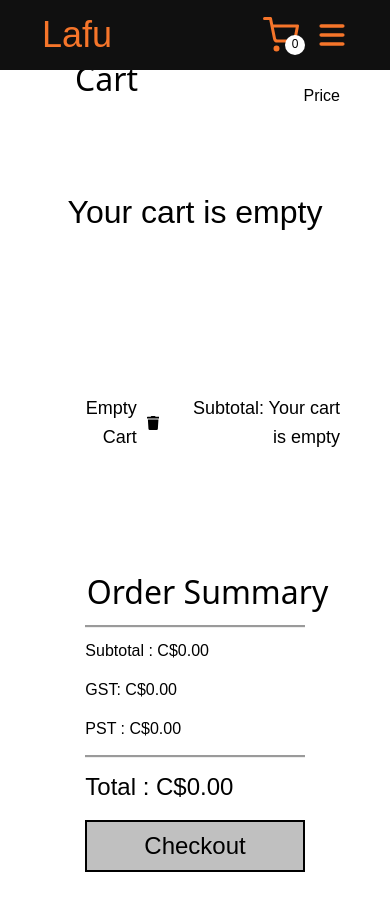
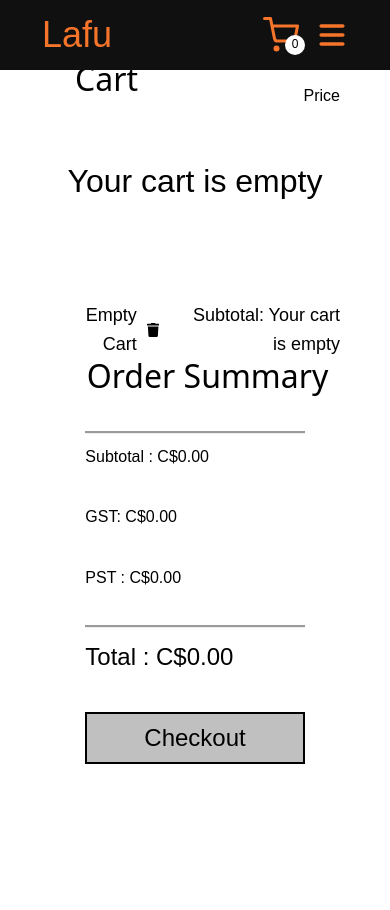
Before and after one commit to kmarquez01/torirestauraunt, a Next.js app: page /Cart in a window 390 px wide. Shown: the top 910 px of the page. After the commit the page ends 844 px from the top, so only its background shows below. Built offline with nearby package versions, Linux system fonts and the light colour scheme.

Commit message:
css updates

```diff
--- a/Home/Footer.js
+++ b/Home/Footer.js
@@ -44,6 +44,7 @@ function Footer(){
               </div>
               <div className={styles.footer_link_items}>
                   <h2>Opening Hours</h2>
+                  {/* <div className = "footer-information"> */}
                     <p>Sunday: Closed</p>
                     <p>Monday: 8:00am - 11:00pm</p>
                     <p>Tuesday: 8:00am - 11:00pm</p>
@@ -51,6 +52,7 @@ function Footer(){
                     <p>Thursday: 8:00am - 11:00pm</p>
                     <p>Friday: 8:00am - 12:00am</p>
                     <p>Saturday: Closed</p>
+                  {/* </div> */}
               </div>
             </div>
           </div>
--- a/styles/globals.css
+++ b/styles/globals.css
@@ -200,9 +200,8 @@ img{
 }
 
 .showcase-form{
-  height: 350px;
   width: 100%;
-  padding: 40px;
+  padding: 2em;
   z-index: 100;
 }
 
@@ -1093,6 +1092,7 @@ h1 {
   display: flex;
   flex-direction: column;
   gap: 75px;
+  padding-left: 10px;
 }
 
 .carts_item_wrap{
@@ -1196,7 +1196,7 @@ h1 {
   display: flex;
   flex-direction: column;
   align-items: center;
-  justify-content: center;
+  justify-content: flex-start;
 }
 
 .subtotal-container{
@@ -1244,13 +1244,14 @@ h1 {
 }
 
 .order-summary-container{
-  height: 75%;
   width: 75%;
+  gap: 50px;
+  margin: 50px auto;
   display: flex;
   flex-direction: column;
   align-content: center;
   align-items: center;
-  justify-content: space-evenly;
+  justify-content: center;
 }
 
 .checkout{
@@ -1283,6 +1284,11 @@ h1 {
   }
 }
 
+@media only screen and (max-width: 800px){
+  .showcase h1{
+    text-align: center;
+  }
+}
 
 @media only screen and (max-width: 900px){
   .grid{
@@ -1407,9 +1413,13 @@ h1 {
     height: 100%;
     width: 100%;
     display: grid;
-    grid-template-rows: 50% 50%;
+    /* grid-template-rows: 100% 50%; */
     grid-template-columns: none;
-    gap: 10%;
+    /* gap: 10%; */
+  }
+
+  .order-summary-container{
+    gap: 25px;
   }
 
   .order-summary{
```
Lines whose indentation alone changed are shown as unchanged.
